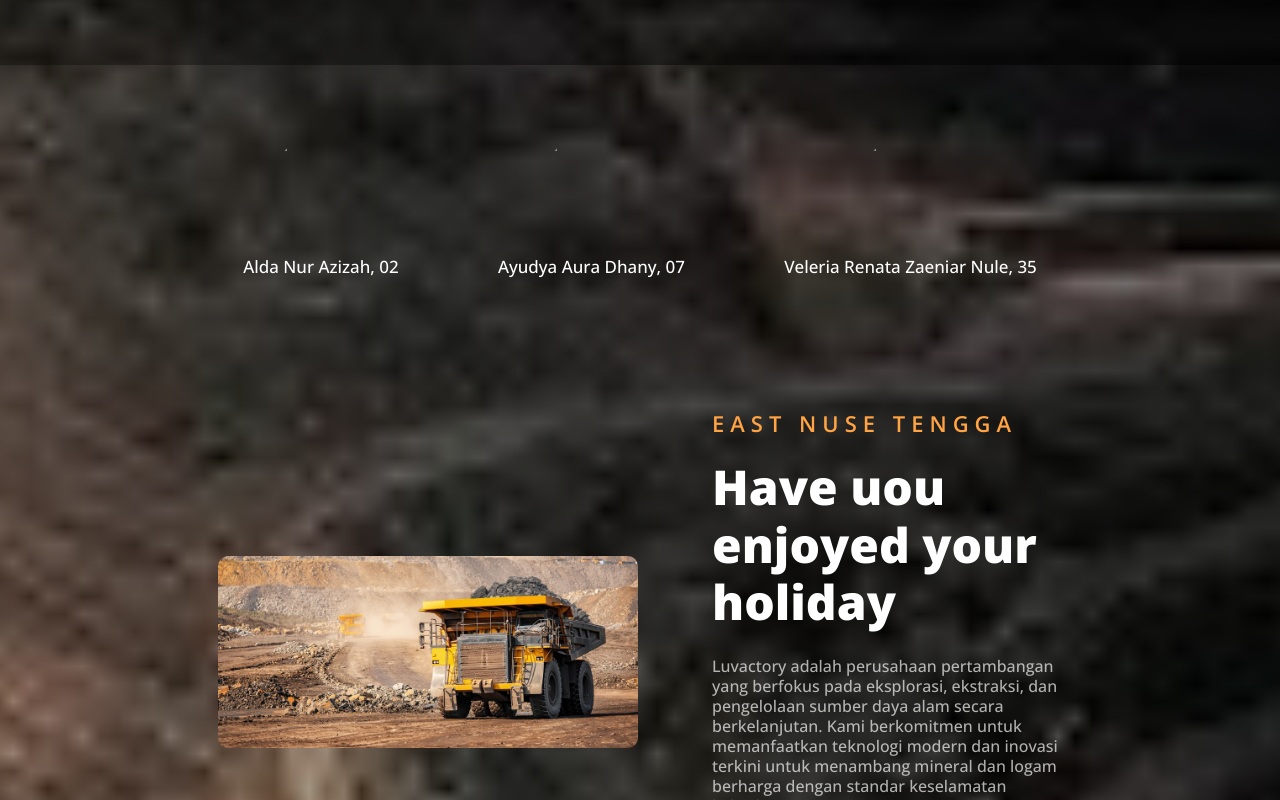
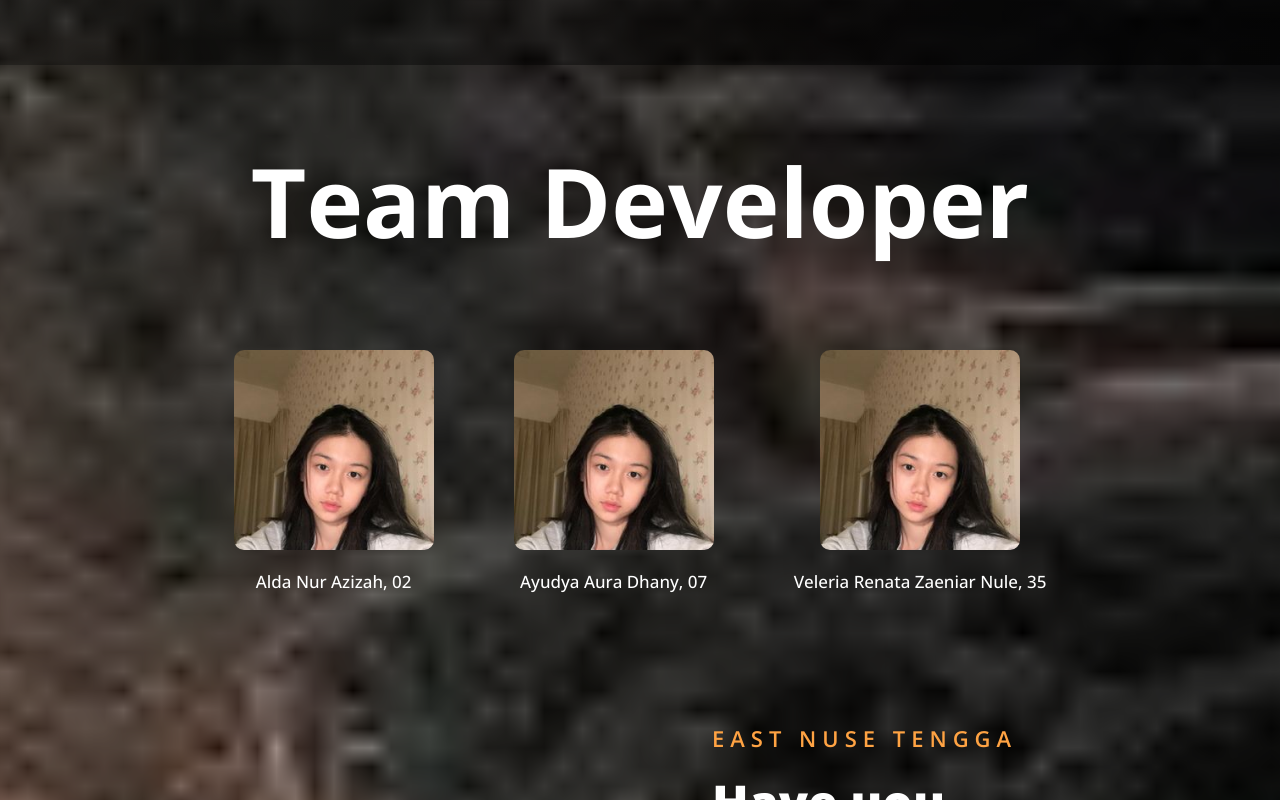
Before and after one commit to wijaya060906/pertambangan, a plain HTML site: page index.html in a window 1280 px wide. Shown: the part 735-1535 px from the top of the page. Drawn offline with nearby package versions, Linux system fonts and the light colour scheme; a script that the page names is missing.

Commit message:
Update 1.2

```diff
--- a/index.html
+++ b/index.html
@@ -59,22 +59,23 @@
 
     <!---feature section design-->
     <section class="feature">
+        <h1 style="text-align: center;  margin-bottom: 10%; font-size:600%;">Team Developer</h1>
         <div class="feature-content">
             <div class="row">
                 <div class="row-img">
-                    <img src="cil.nai.jpeg">
+                    <img src="/img/contoh.jpg">
                 </div>
                 <h4>Alda Nur Azizah, 02</h4>
             </div>
             <div class="row">
                 <div class="row-img">
-                    <img src="cil.sel.jpeg">
+                    <img src="/img/contoh.jpg">
                 </div>
                 <h4>Ayudya Aura Dhany, 07</h4>
             </div>
             <div class="row">
                 <div class="row-img">
-                    <img src="cil.cip.jpeg">
+                    <img src="img/contoh.jpg">
                 </div>
                 <h4>Veleria Renata Zaeniar Nule, 35</h4>
             </div>
--- a/styles.css
+++ b/styles.css
@@ -163,18 +163,23 @@ section {
 
 .row-img {
   overflow: hidden;
-  width: 100px;
-  height: 100px;
+  width: 200px;
+  height: 200px;
   margin: 0 auto;
   margin-bottom: 20px;
-  border-radius: 50%;
+  border-radius: 10px; /* Changed from 50% to 10px */
   cursor: pointer;
+  transition: transform 0.7s, border-radius 0.7s; /* Added transition for border-radius */
 }
 
 .row-img img {
   width: 100%;
   display: block;
   transition: transform 0.7s;
+}
+
+.row-img:hover {
+  border-radius: 20px; /* Added hover effect for border-radius */
 }
 
 .row-img img:hover {
```
Also changed, not shown: img/contoh.jpg (added).
